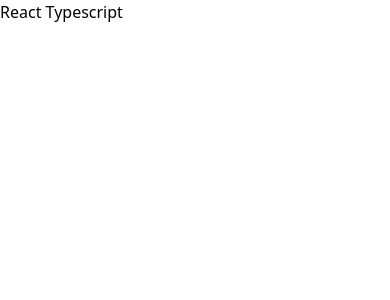
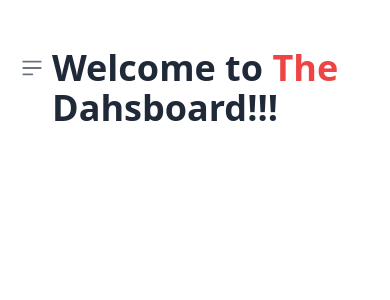
Before and after one commit to mhmahdi97/contact-management-app, a React (Create React App) app: page /contacts in a window 390 px wide. Shown: the top 300 px of the page. Built offline with nearby package versions, Linux system fonts and the light colour scheme.

Commit message:
set up react router dom with dashboard

```diff
--- a/package.json
+++ b/package.json
@@ -10,9 +10,13 @@
     "@types/node": "^16.18.47",
     "@types/react": "^18.2.21",
     "@types/react-dom": "^18.2.7",
+    "localforage": "^1.10.0",
+    "match-sorter": "^6.3.1",
     "react": "^18.2.0",
     "react-dom": "^18.2.0",
+    "react-router-dom": "^6.15.0",
     "react-scripts": "5.0.1",
+    "sort-by": "^1.2.0",
     "typescript": "^4.9.5",
     "web-vitals": "^2.1.4"
   },
@@ -41,6 +45,7 @@
     ]
   },
   "devDependencies": {
+    "daisyui": "^3.6.4",
     "tailwindcss": "^3.3.3"
   }
 }
--- a/src/App.tsx
+++ b/src/App.tsx
@@ -1,13 +1,51 @@
-import { useState } from 'react';
+// import { NavLink } from "react-router-dom";
+
 
 
 function App() {
-  const [first, setfirst] = useState(null)
+
 
   return (
-    <div className="App">
-      <h1>React Typescript</h1>
-    </div>
+
+
+    <>
+      <div className="drawer lg:drawer-open">
+              {/* <label htmlFor="my-drawer-2" className="btn btn-primary drawer-button lg:hidden">Open Sidebar</label> */}
+
+              <label htmlFor="my-drawer-2"  className="inline-flex items-center p-2 mt-2 ml-3 text-sm text-gray-500 rounded-lg sm:hidden hover:bg-gray-100 focus:outline-none focus:ring-2 focus:ring-gray-200 dark:text-gray-400 dark:hover:bg-gray-700 dark:focus:ring-gray-600">
+                  <span className="sr-only">Open sidebar</span>
+                  <svg className="w-6 h-6" aria-hidden="true" fill="currentColor" viewBox="0 0 20 20" xmlns="http://www.w3.org/2000/svg">
+                  <path clipRule="evenodd" fillRule="evenodd" d="M2 4.75A.75.75 0 012.75 4h14.5a.75.75 0 010 1.5H2.75A.75.75 0 012 4.75zm0 10.5a.75.75 0 01.75-.75h7.5a.75.75 0 010 1.5h-7.5a.75.75 0 01-.75-.75zM2 10a.75.75 0 01.75-.75h14.5a.75.75 0 010 1.5H2.75A.75.75 0 012 10z" />
+                  </svg>
+              </label>
+
+          <input id="my-drawer-2" type="checkbox" className="drawer-toggle" />
+          <div className="drawer-content flex flex-col items-center justify-center">
+              <h1 className='text-4xl font-semibold mt-12'>Welcome to <span className='text-red-500'>The</span> Dahsboard!!!</h1>
+              {/* <Outlet></Outlet> */}
+          </div>
+          <div className="drawer-side">
+              <label htmlFor="my-drawer-2" className="drawer-overlay"></label>
+              <ul className="menu p-4 w-80 h-full font-semibold bg-base-200 text-base-content">
+                  <h1 className='text-3xl text-center mb-7'>Dashboard Items</h1>
+
+
+
+                          {/* <li><NavLink to="/dashboard/manage-courses">Manage Courses </NavLink></li>
+                          <li><NavLink to="/dashboard/manage-users">Manage Users  </NavLink></li> */}
+                          <li>Menu</li>
+
+
+              </ul>
+
+
+
+          </div>
+      </div>
+  </>
+
+
+
   );
 }
 
--- /dev/null
+++ b/src/Components/ChartsAndMaps.tsx
@@ -0,0 +1,11 @@
+import React from 'react';
+
+const ChartsAndMaps = () => {
+    return (
+        <div>
+            <h1>Charts and Maps</h1>
+        </div>
+    );
+};
+
+export default ChartsAndMaps;
--- /dev/null
+++ b/src/Components/ContactPage.tsx
@@ -0,0 +1,11 @@
+import React from 'react';
+
+const ContactPage = () => {
+    return (
+        <div>
+            <h1>Contact Page</h1>
+        </div>
+    );
+};
+
+export default ContactPage;
--- /dev/null
+++ b/src/Routes/Routes.tsx
@@ -0,0 +1,23 @@
+import { createBrowserRouter } from "react-router-dom";
+import App from "../App";
+import ContactPage from "../Components/ContactPage";
+
+
+const router = createBrowserRouter([
+    {
+        path: '/',
+        element: <App/>,
+        children: [
+            {
+                path: '/contacts',
+                element:<ContactPage/>
+            },
+            {
+                path: '/charts-and-maps',
+                element:<ContactPage/>
+            }
+        ]
+    }
+])
+
+export default router;
--- a/src/index.tsx
+++ b/src/index.tsx
@@ -1,15 +1,15 @@
 import React from 'react';
 import ReactDOM from 'react-dom/client';
 import './index.css';
-import App from './App';
 import reportWebVitals from './reportWebVitals';
-
+import router from './Routes/Routes';
+import { RouterProvider } from 'react-router-dom';
 const root = ReactDOM.createRoot(
   document.getElementById('root') as HTMLElement
 );
 root.render(
   <React.StrictMode>
-    <App />
+    <RouterProvider router={router} />
   </React.StrictMode>
 );
 
--- a/tailwind.config.js
+++ b/tailwind.config.js
@@ -1,8 +1,8 @@
 /** @type {import('tailwindcss').Config} */
 module.exports = {
-  content: ["./src/**/*.{js,jsx,ts,tsx}",],
+  content: ["./src/**/*.{js,jsx,ts,tsx}"],
   theme: {
     extend: {},
   },
-  plugins: [],
+  plugins: [require("daisyui")],
 }
```
Also changed, not shown: 1 other file (tests, documents, lock files or other folders).
